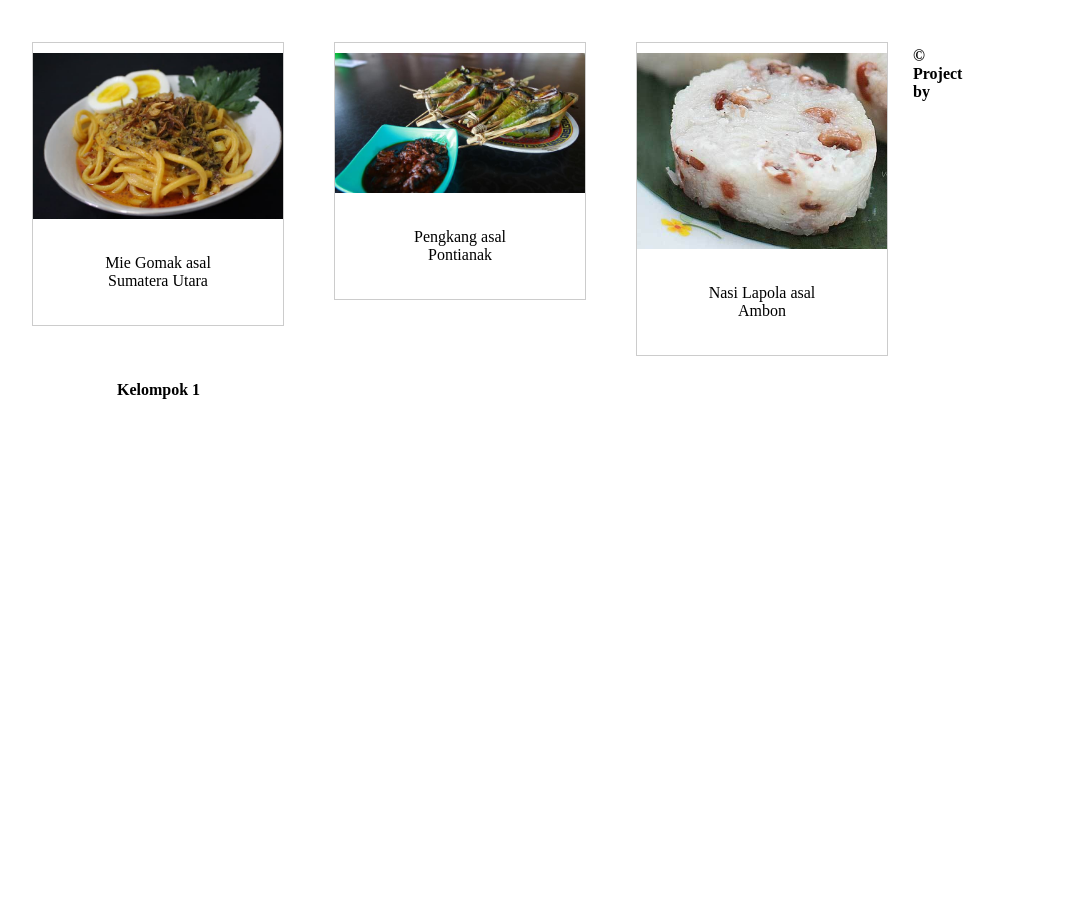
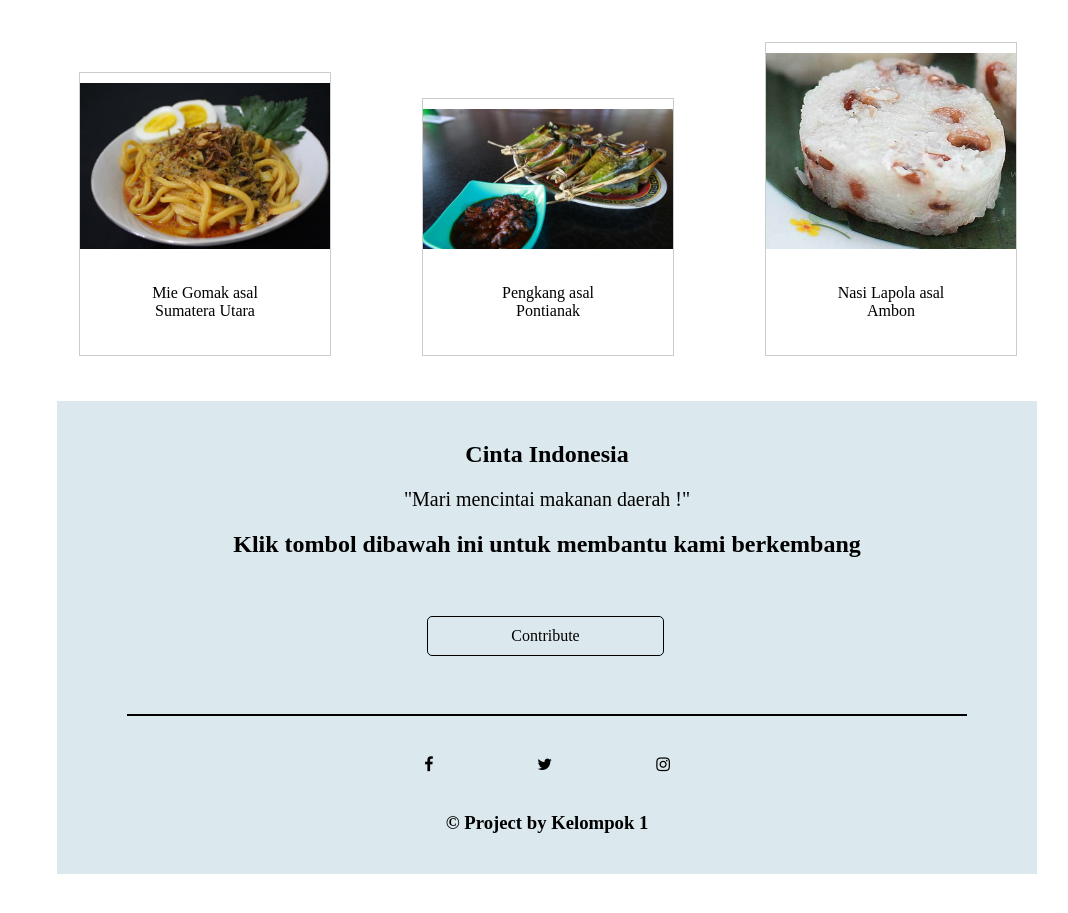
Before and after one commit to ItsJoel88/Project-week-1, a plain HTML site: page index.html in a window 1280 px wide. Shown: the part 427-1340 px from the top of the page, without its empty margins (93-1161 px from the left). Before the commit the page ends 896 px from the top, so only its background shows below. Drawn offline with Linux system fonts and the light colour scheme; files whose address does not match are found by name.

Commit message:
memperbarui footer

```diff
--- a/index.html
+++ b/index.html
@@ -6,6 +6,8 @@
     <meta http-equiv="X-UA-Compatible" content="ie=edge">
     <title>Cinta Indonesia</title>
     <link rel="stylesheet" href="styles.css" type="text/css">
+    <link href="http://maxcdn.bootstrapcdn.com/font-awesome/4.1.0/css/font-awesome.min.css" rel="stylesheet">
+
 </head>
 <body>
     <!--header-->
@@ -47,7 +49,20 @@
 
     <!--footer-->
     <footer>
-        <h4>&copy; Project by Kelompok 1</h4>
+        <h2 class="slogan">
+            Cinta Indonesia
+        </h2>
+        <p class="abc">"Mari mencintai makanan daerah !"</p>
+        <h2 class="help">
+            Klik tombol dibawah ini untuk membantu kami berkembang
+        </h2>
+        <a href="index.html"><p class="button">Contribute</p></a>
+        <div class="border"></div>
+        <a href="https://www.facebook.com" target="_blank"><i class="fa fa-facebook" aria-hidden="true"></i></a>
+        <a href="https://www.twitter.com" target="_blank"><i class="fa fa-twitter" aria-hidden="true"></i></a>
+        <a href="https://www.instagram.com" target="_blank"><i class="fa fa-instagram" aria-hidden="true"></i></a>
+        <h3>&copy; Project by Kelompok 1</h3>
     </footer>
+
 </body>
 </html>
--- a/styles.css
+++ b/styles.css
@@ -1,7 +1,6 @@
 *{
     margin: 20px 50px;
     padding: 0;
-
 }
 
 /*header section*/
@@ -39,15 +38,11 @@ img{
 p{
     text-align: center;
 }
-footer{
-    margin-top: 10px;
-    padding:10px;
-}
 
 div.makanan{
-    margin: 25px;
+    margin: 25px 15px 25px 72px;
     border: 1px solid #ccc;
-    float: left;
+    display: inline-block;
     width: 250px;
 }
 
@@ -63,3 +58,38 @@ div.ket{
     padding: 15px;
     text-align: center;
 }
+footer{
+    background-color: #DBE9EE;
+    padding: 20px;
+    text-align: center !important;
+}
+i{
+    margin-left: auto;
+    margin-right: auto;
+
+}
+footer a{
+    color:black;
+    text-decoration: none;
+}
+footer a:hover{
+    color: blue;
+}
+.abc{
+    font-size: 20px;
+}
+.button{
+    border:1px solid black;
+    width:25%;
+    margin-left: 350px;
+    border-radius: 5px;
+    padding-top: 10px;
+    padding-bottom: 10px;
+}
+.button:hover{
+    background-color: cornflowerblue;
+    color: wheat;
+}
+.border{
+    border:1px solid black;
+}
```
